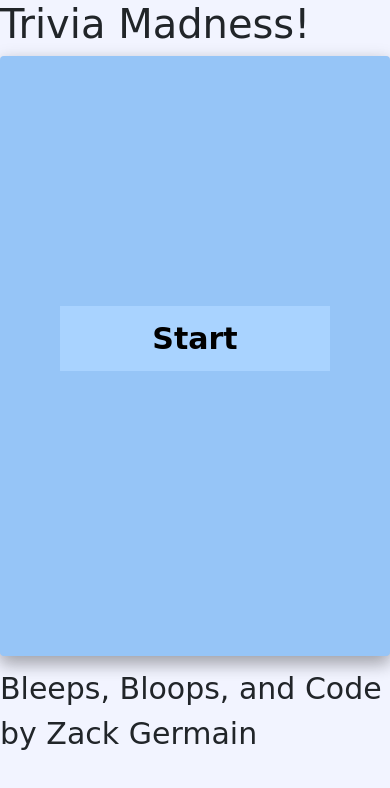
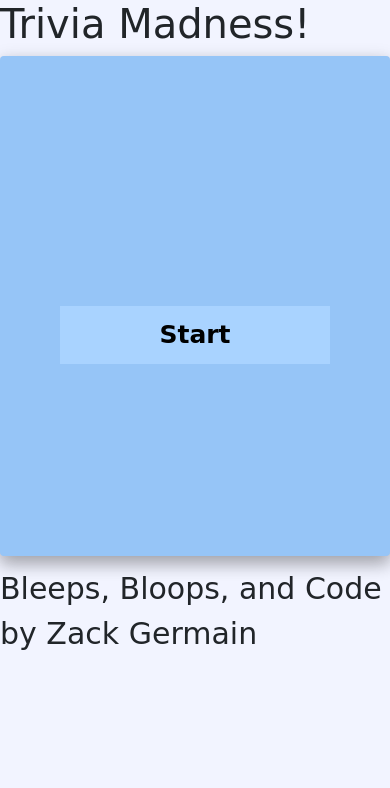
Before and after one commit to zgermain/TriviaGame, a plain HTML site: page index.html in a window 390 px wide. Drawn offline with nearby package versions, Linux system fonts and the light colour scheme; a web font is replaced by a local one.

Commit message:
more responsive sizing added

```diff
--- a/assets/css/style.css
+++ b/assets/css/style.css
@@ -95,17 +95,11 @@ button:active{
         font-size: 45px;
     }
 
-    h3{
+    h3, p, button{
         font-size: 30px;
     }
 
-    p{
-        font-size: 30px;
-    }
 
-    button{
-        font-size: 30px;
-    }
 }
 
 /* 470px viewport */
@@ -113,4 +107,15 @@ button:active{
     h1{
         font-size: 40px;
     }
+
+    h2{
+        font-size: 40px;
+    }
+
+    p, button{
+        font-size: 25px;
+    }
+    .container{
+        min-height: 500px;
+    }
 }
```
